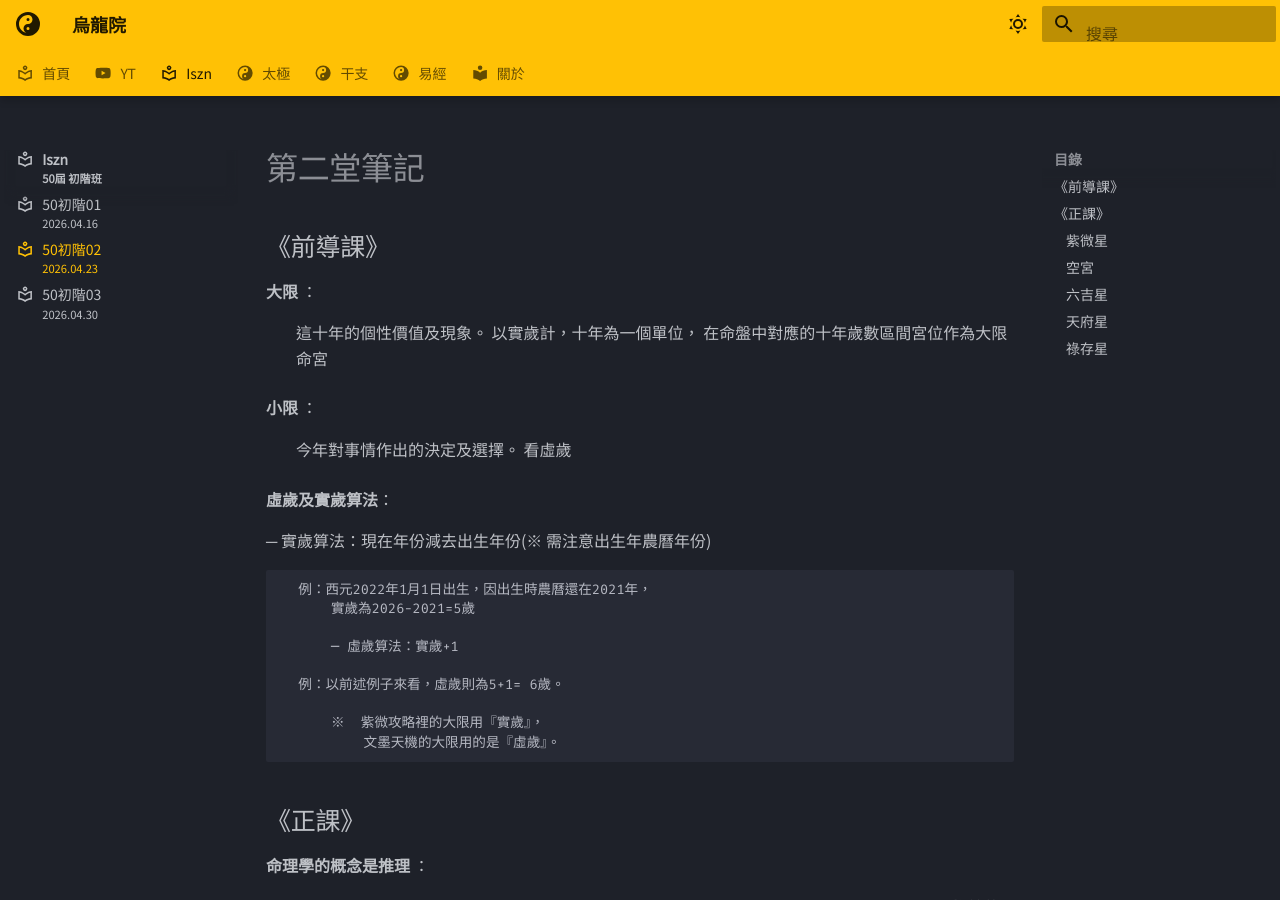
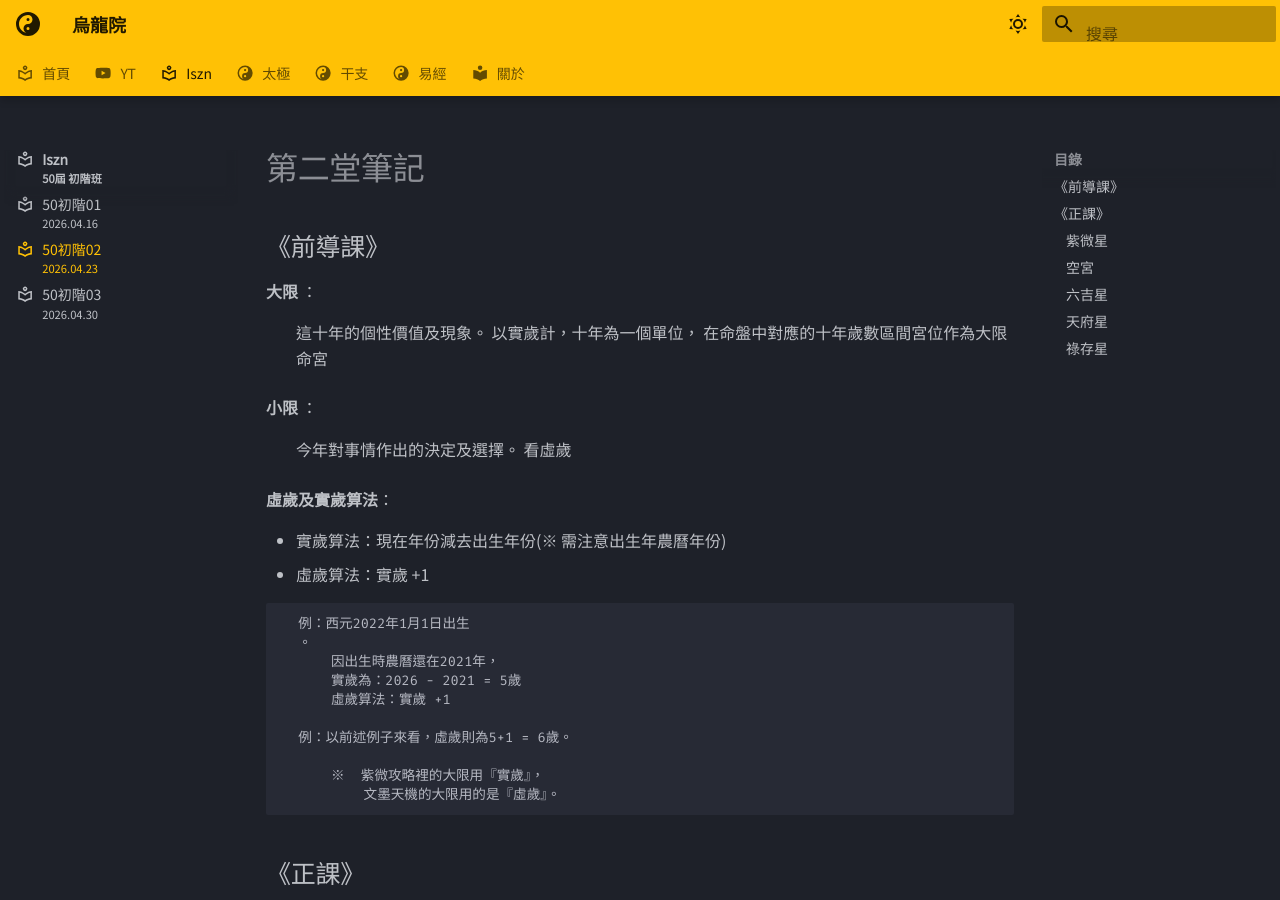
Before and after one commit to oolongyuan/oolongyuan.github.io, an MkDocs documentation site: the page built from docs/iszn/class_02.md, in a window 1280 px wide and 900 px high. Built offline with MkDocs 1.6.1 and Material for MkDocs 9.7.7, drawn with Linux system fonts in a browser that asks for light colours; some web fonts are replaced.

````diff
--- a/docs/iszn/class_02.md
+++ b/docs/iszn/class_02.md
@@ -19,15 +19,17 @@
 
 **虛歲及實歲算法**：
 
- ─ 實歲算法：現在年份減去出生年份(※ 需注意出生年農曆年份)
+ - 實歲算法：現在年份減去出生年份(※ 需注意出生年農曆年份)
+ - 虛歲算法：實歲 +1
 
 ```
-  例：西元2022年1月1日出生，因出生時農曆還在2021年，
-      實歲為2026-2021=5歲
+  例：西元2022年1月1日出生
+  。
+      因出生時農曆還在2021年，
+      實歲為：2026 - 2021 = 5歲
+      虛歲算法：實歲 +1
 
-      ─ 虛歲算法：實歲+1
-
-  例：以前述例子來看，虛歲則為5+1= 6歲。
+  例：以前述例子來看，虛歲則為5+1 = 6歲。
 
       ※  紫微攻略裡的大限用『實歲』，
           文墨天機的大限用的是『虛歲』。
````
Also changed, not shown: docs/iszn/class_03.md (+2 -2 lines).
